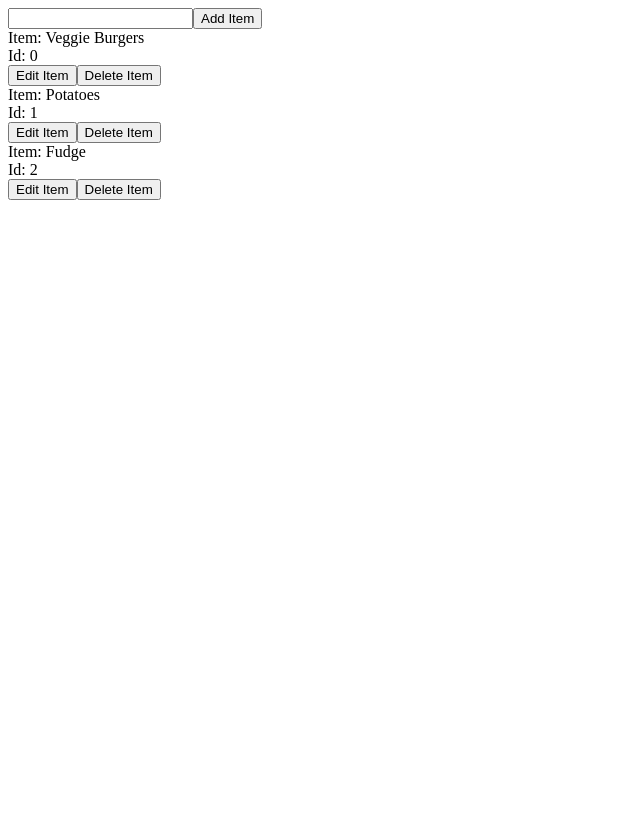
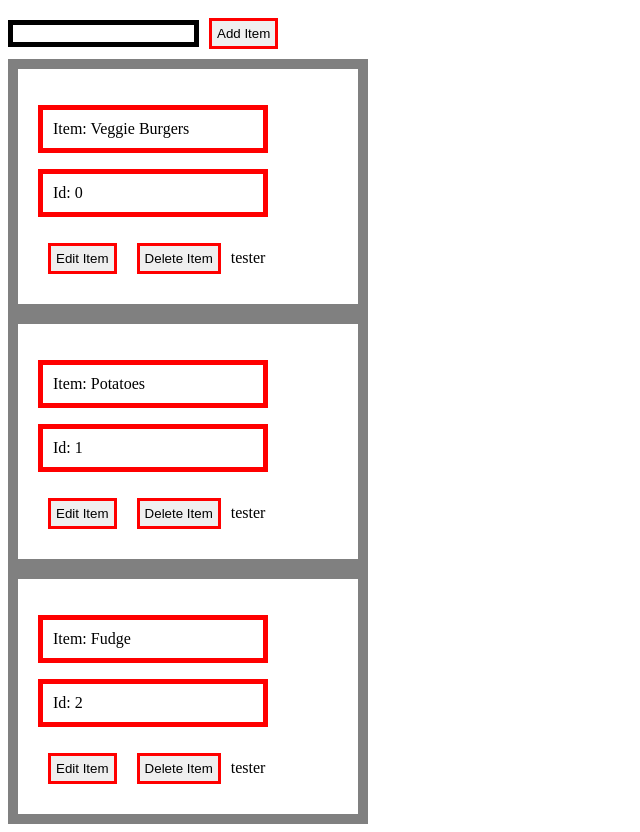
Before and after one commit to AmitSheth9/Shopping-List, a React app: page / in a window 1280 px wide. Shown: the whole page, without its empty margins (0-640 px from the left). Before the commit the page ends 800 px from the top, so only its background shows below. Built offline with nearby package versions, Linux system fonts and the light colour scheme.

Commit message:
delete working, added styling, edit still renering for all items in array instead of just one

```diff
--- /dev/null
+++ b/src/views/ShoppingList.css
@@ -0,0 +1,19 @@
+input {
+    border: 5px solid black;
+}
+section {
+    border: 10px solid gray;
+    width: 300px;
+    padding: 20px;
+}
+ p {
+    border: 5px solid red;
+    width: 200px;
+    padding: 10px;
+}
+button {
+    border: 3px solid red;
+    padding: 5px;
+    cursor: pointer;
+    margin: 10px;
+}
--- a/src/views/ShoppingList.jsx
+++ b/src/views/ShoppingList.jsx
@@ -1,20 +1,20 @@
 import React from 'react'
 import { useState, useReducer } from 'react'
-
+import './ShoppingList.css'
 
 const nextId = 99
 
 
-let initialList = [{id: 0, item: 'Veggie Burgers', done: false},
-                        {id: 1, item: 'Potatoes', done: false},
-                        {id: 2, item: 'Fudge', done: false}]
+let initialList = [{id: 0, text: 'Veggie Burgers', done: false, edit: false},
+                        {id: 1, text: 'Potatoes', done: false, edit: false},
+                        {id: 2, text: 'Fudge', done: false, edit: false}]
 
 
 
 const itemsReducer = (items, action) =>{
     switch(action.type) {
     case 'added': {
-        return [...items, { id: action.id, item: action.item, done: false},]
+        return [...items, { id: action.id, text: action.text, done: false, edit: false},]
     }
     case 'edited': {
         return items.map(item => {
@@ -37,18 +37,18 @@ const itemsReducer = (items, action) =>{
 
 export default function ShoppingList() {
     const [items, dispatch] = useReducer(itemsReducer, initialList)
-    const [item, setItem] = useState('');
+    const [text, setText] = useState('');
     const [isEdit, setIsEdit] = useState(false)
     const [editInput, setEditInput] = useState('');
 const handleSubmit = (e) => {
     e.preventDefault();
-    handleAddItem(item);
+    handleAddItem(text);
 }
 
 
-   const handleAddItem = (item) => {
+   const handleAddItem = (text) => {
        dispatch({type: 'added',
-                id: nextId -1, item })
+                id: nextId -1, text })
    }
    const handleEditItem = (task) => {
        dispatch({type: 'edited',
@@ -58,12 +58,17 @@ const handleSubmit = (e) => {
         dispatch({ type: 'deleted',
                 id: taskId})
    }
+   const handleEditButton =(item) => {
+       //item.edit = !item.edit;
+       setIsEdit(prev => !prev);
+       console.log(item);
+   }
 return (
     <div>
         <div>
             <form onSubmit={handleSubmit}>
                 <label>
-                    <input value={item} onChange={(e) => setItem(e.target.value)} />
+                    <input value={text} onChange={(e) => setText(e.target.value)} />
                 </label>
                 <button type='submit'>Add Item</button>
             </form>
@@ -71,20 +76,22 @@ return (
         <div>
         {items.map((item, i)  => {
             return (
-                <div display='flex' border='5px solid black' key={i}>
-{isEdit ? <input value= {editInput} onChange={(e) => setEditInput(e.target.value)}/> : <div>Item: {item.item}</div>}
-                    <div >Id: {item.id}</div>
-                    <button onClick={() => {setIsEdit(prev => !prev); handleEditItem(editInput)} }>Edit Item</button>
+                <section className='item-container' key={i}>
+                    <p className='item'>Item: {item.text}</p>
+                    <p >Id: {item.id}</p>
+                    <button onClick={() => handleEditButton(item)}>Edit Item</button>
+                    <button onClick={()=>handleDeleteItem(item.id)}>Delete Item</button>
 
-                    <button>Delete Item</button>
 
-                </div>
+                    {isEdit ?<><input value= {editInput} onChange={(e) => setEditInput(e.target.value)}/> <button onClick={() => handleEditItem({...item, text: editInput})}>Save</button></> :<>tester</>}
+                </section>
             )
         })}
 
         </div>
         <div>
 
+
         </div>
         </div>
     )
```
